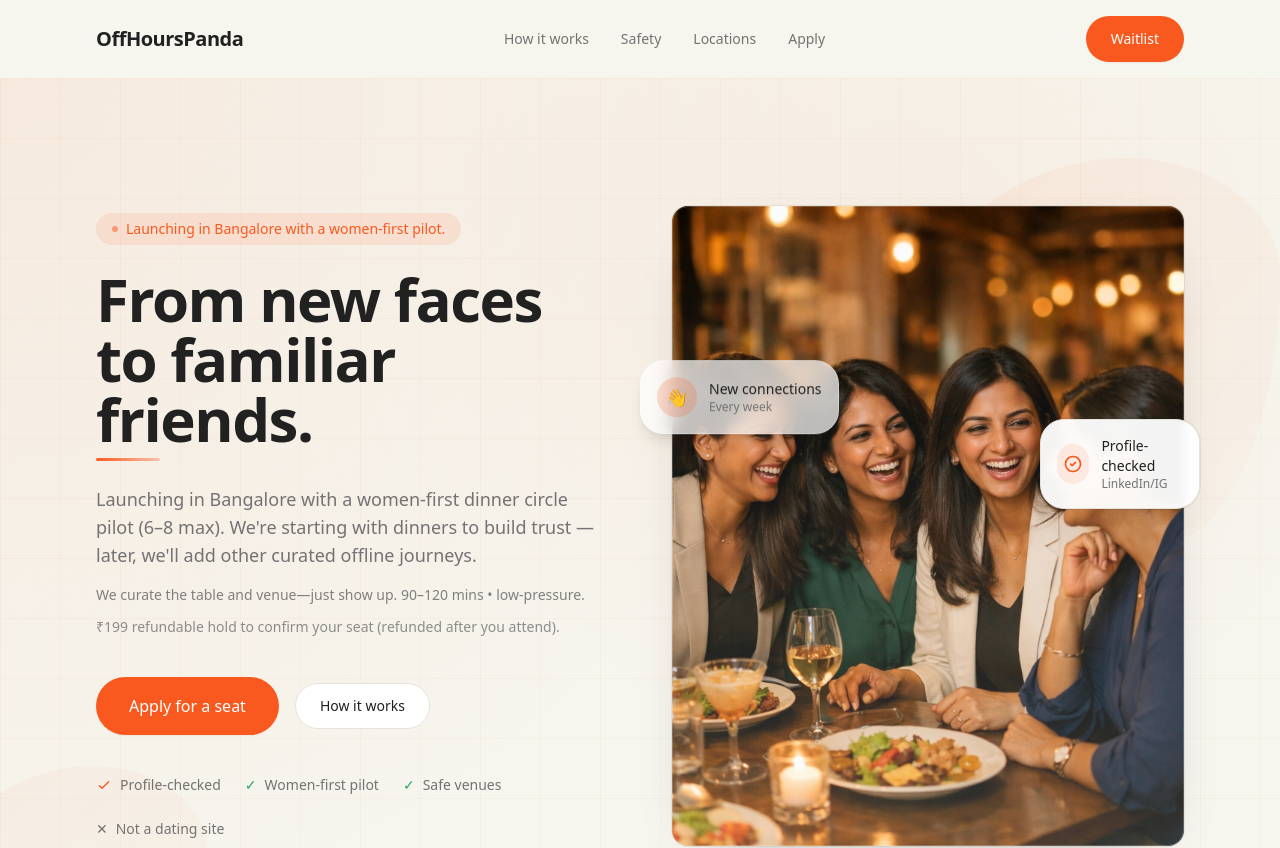
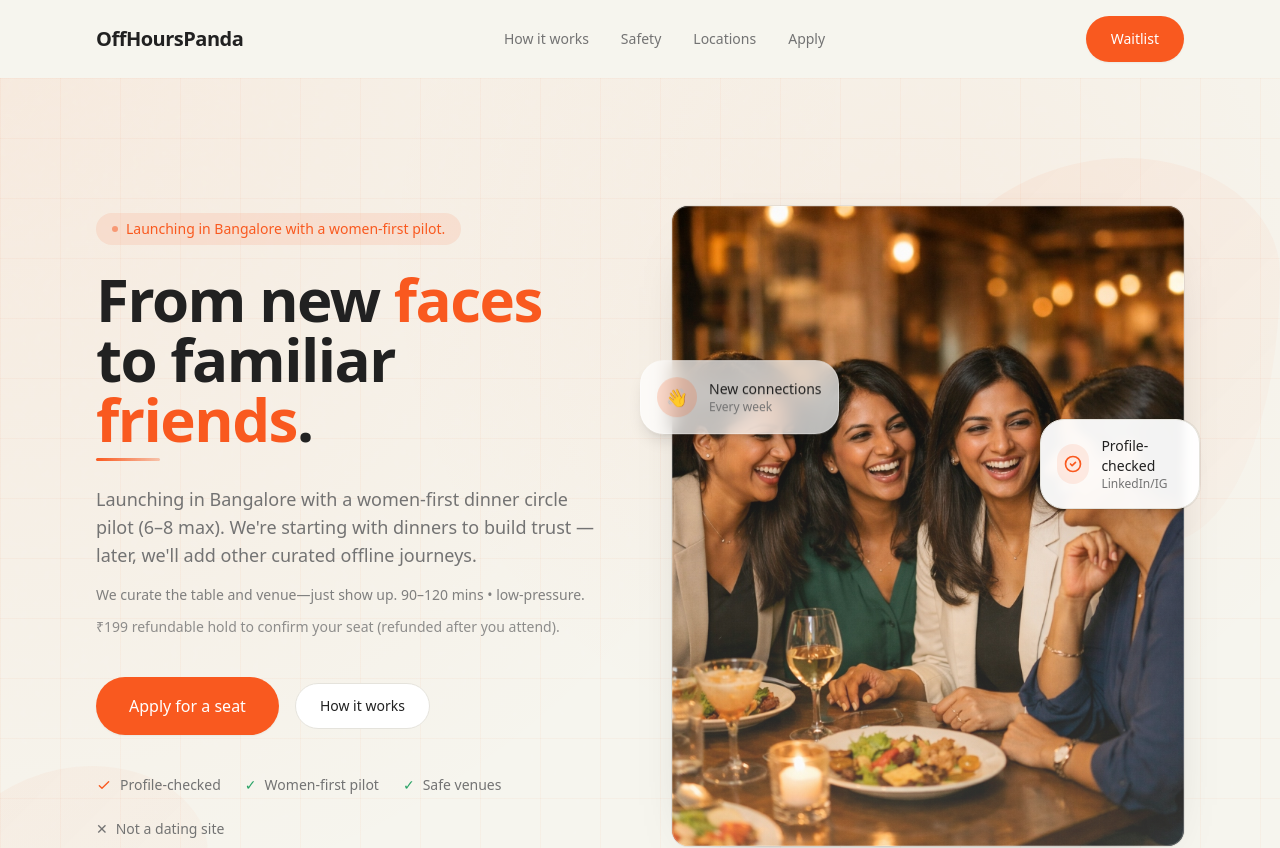
Before and after one commit to atul-krishnan/tablelink-mvp, a Next.js app: page / in a window 1280 px wide. Shown: the top 848 px of the page. Built offline with nearby package versions, Linux system fonts and the light colour scheme.

Commit message:
Highlight 'faces' and 'friends' in YC orange in hero headline

```diff
--- a/src/components/sections/Hero.tsx
+++ b/src/components/sections/Hero.tsx
@@ -52,7 +52,7 @@ export function Hero() {
 
                         {/* Headline */}
                         <h1 className="headline-underline font-display text-4xl font-semibold tracking-tight sm:text-5xl lg:text-6xl leading-[1.1]">
-                            {hero.headline}
+                            From new <span className="text-accent">faces</span> to familiar <span className="text-accent">friends</span>.
                         </h1>
 
                         {/* Subheadline */}
```
